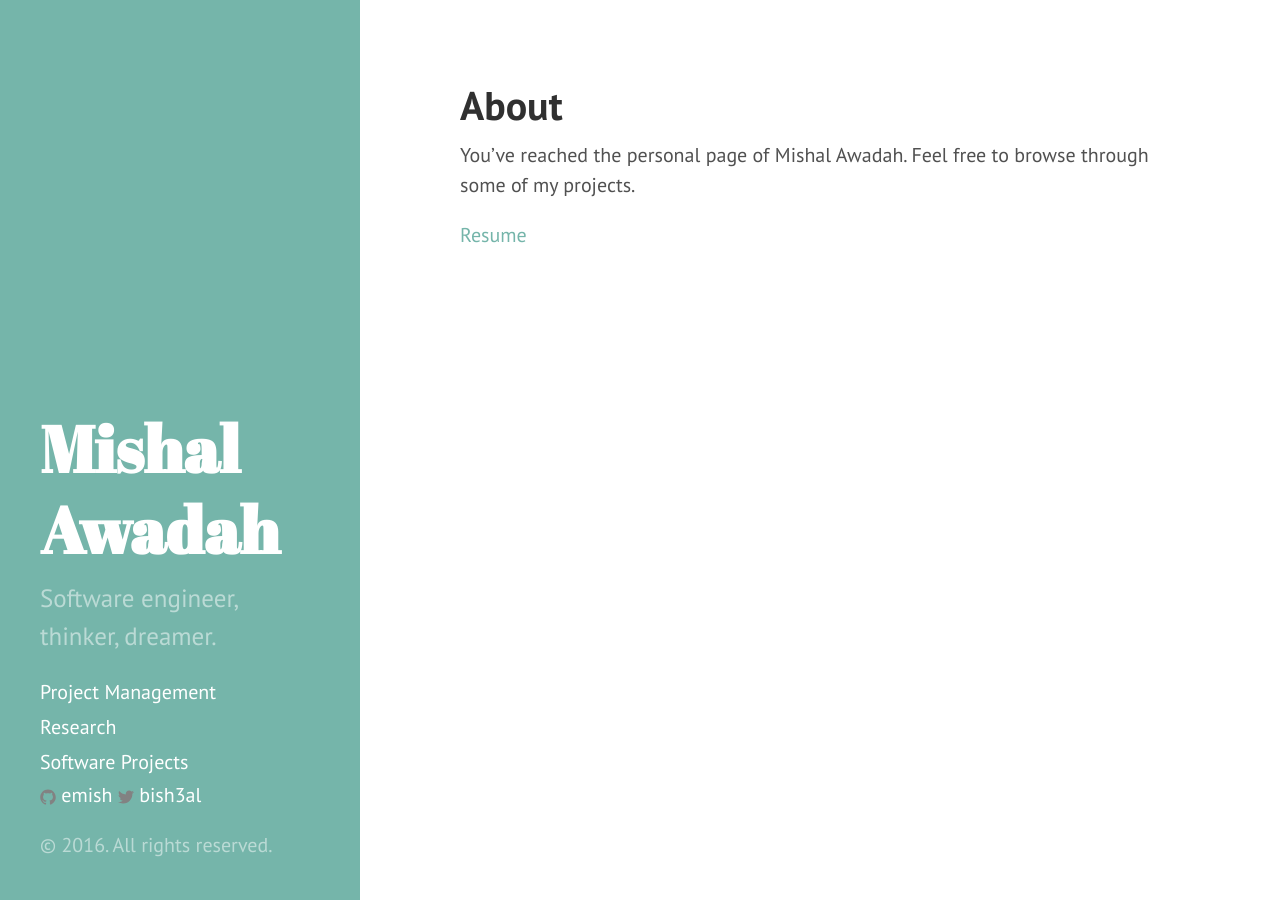
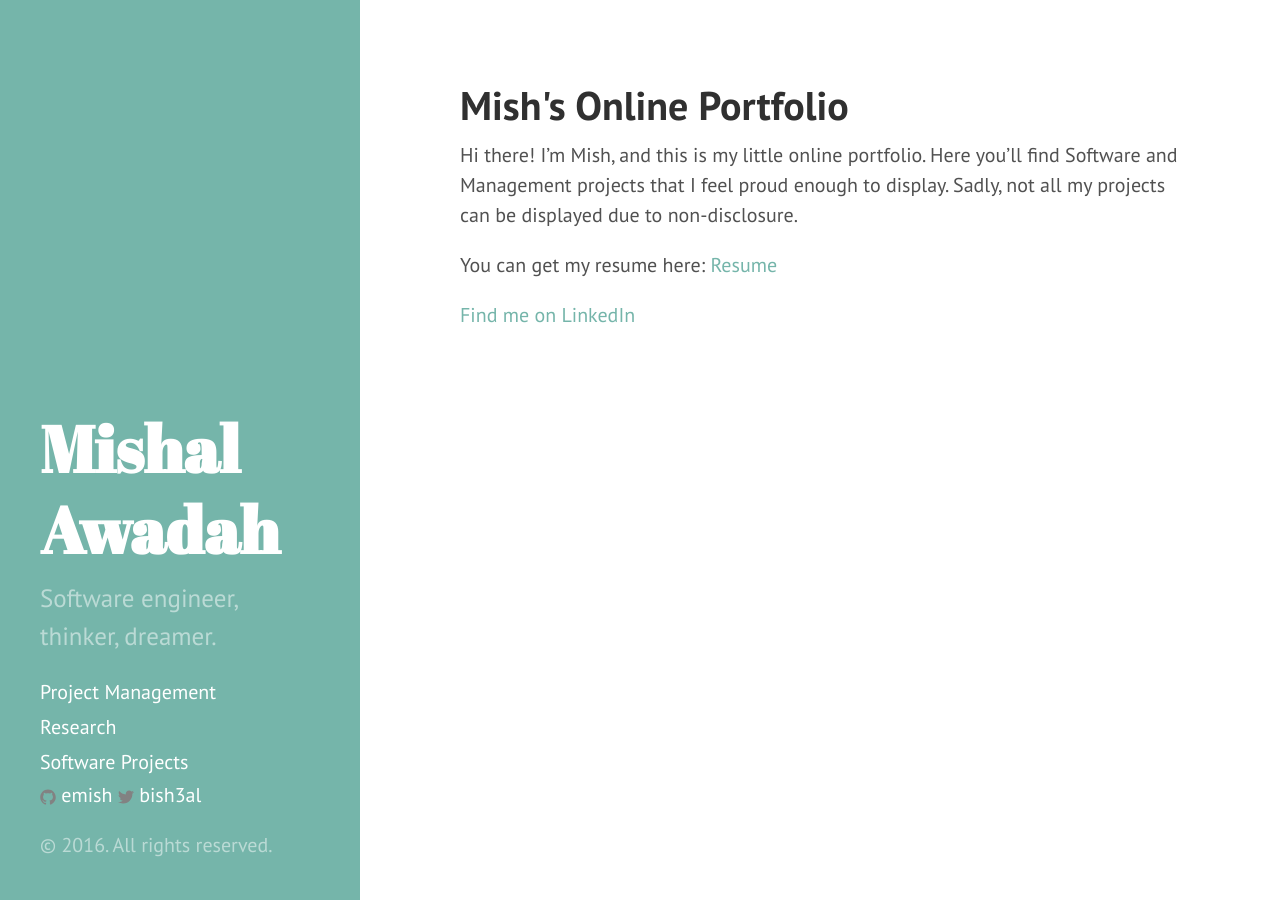
Before and after one commit to emish/emish.github.io, a Jekyll site: the page built from index/index.md, in a window 1280 px wide. Built offline with Jekyll 4.4.1, drawn with Linux system fonts in a browser that asks for light colours; Markdown is read by kramdown in place of the engine named in the settings.

Commit message:
Update splash, provide better intro.
Update stella a bit. Give software a heading.

```diff
--- a/_includes/sidebar.html
+++ b/_includes/sidebar.html
@@ -19,7 +19,7 @@
 
       {% assign pages_list = site.pages %}
       {% for node in pages_list %}
-        {% if node.title != null and node.title != "About" %}
+        {% if node.title != null and node.title != "Mish's Online Portfolio" %}
           {% if node.layout == "page" %}
             <a class="sidebar-nav-item{% if page.url == node.url %} active{% endif %}" href="{{ node.url }}">{{ node.title }}</a>
           {% endif %}
--- a/index/index.md
+++ b/index/index.md
@@ -1,9 +1,14 @@
 ---
 layout: page
-title: About
+title: Mish's Online Portfolio
 permalink: /
 ---
 
-You've reached the personal page of Mishal Awadah. Feel free to browse through some of my projects.
+Hi there! I'm Mish, and this is my little online portfolio. Here
+you'll find Software and Management projects that I feel proud enough
+to display. Sadly, not all my projects can be displayed due to
+non-disclosure.
 
-[Resume](mishal_awadah_resume.pdf)
+You can get my resume here: [Resume](mishal_awadah_resume.pdf)
+
+[Find me on LinkedIn](https://www.linkedin.com/in/mawadah)
```
Also changed, not shown: project_mgmt/index.md (+10 -4 lines), software/index.md (+3 -1 lines).
